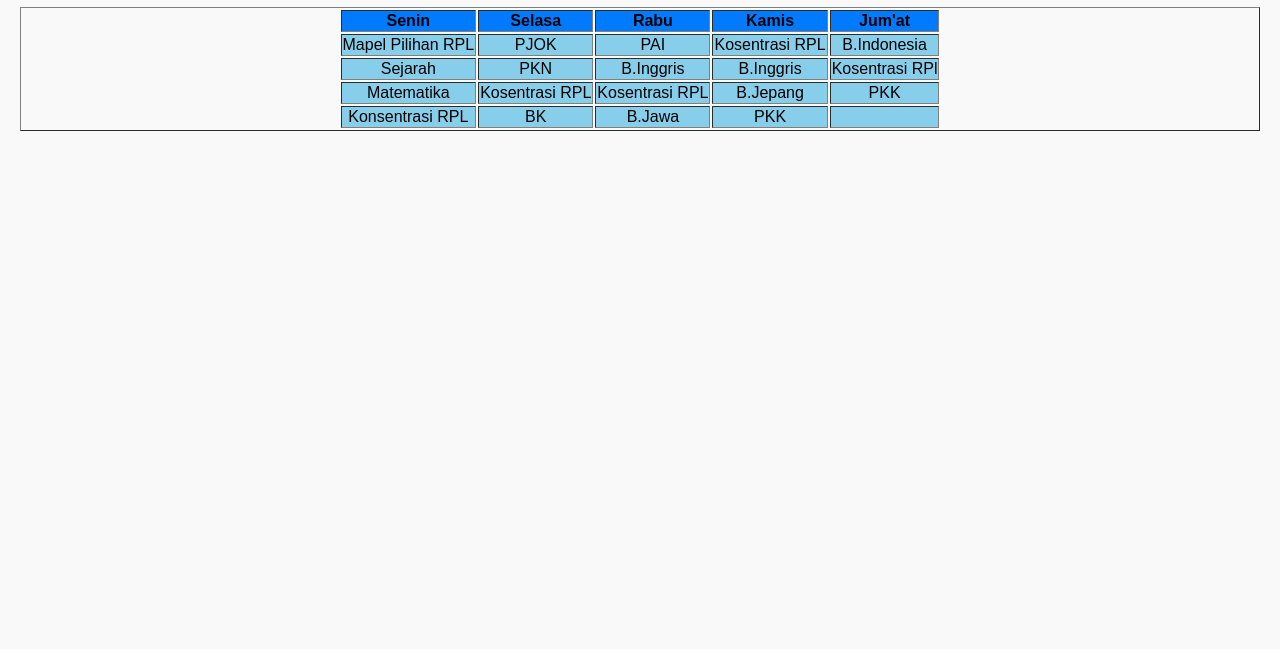
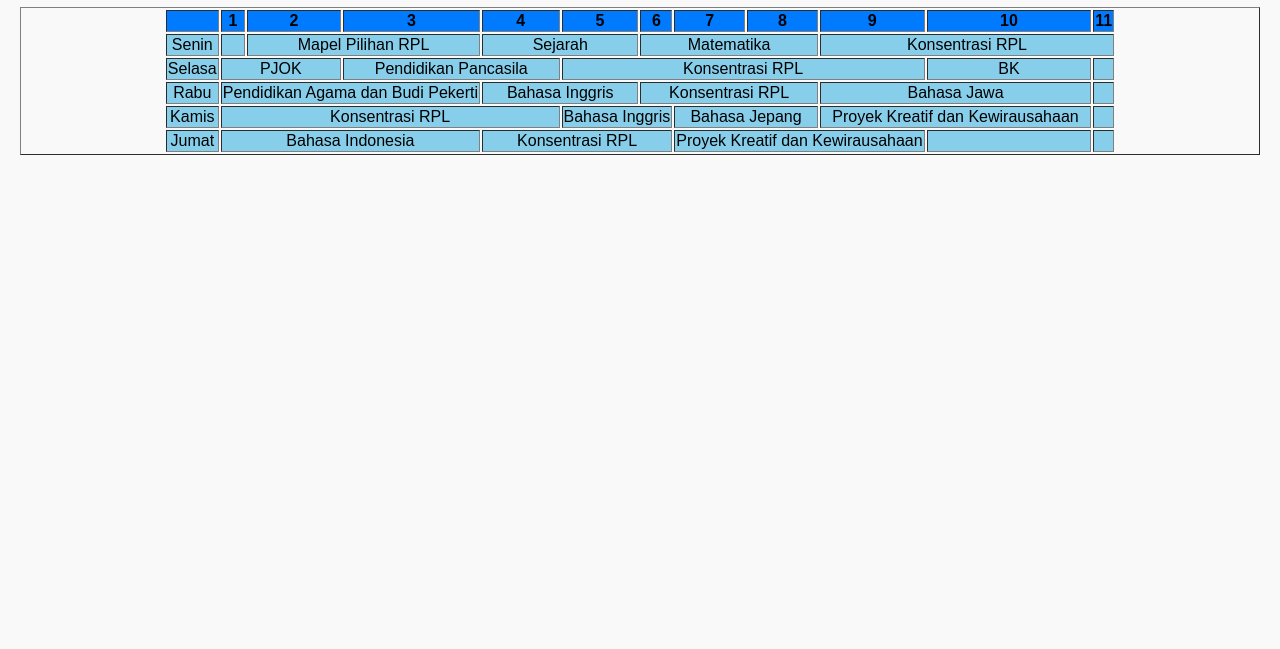
Before and after one commit to reyhanputra10/reyhan, a plain HTML site: page jadwal.html in a window 1280 px wide. Shown: the part 151-800 px from the top of the page. Drawn offline with Linux system fonts and the light colour scheme.

Commit message:
Update jadwal.html

```diff
--- a/jadwal.html
+++ b/jadwal.html
@@ -16,43 +16,63 @@
     </nav>
 
     <h1>Jadwal Pelajaran</h1>
+   <div class="table">
             <table border="1">
                 <tr>
-            <th>Senin</th>
-            <th>Selasa</th>
-            <th>Rabu</th>
-            <th>Kamis</th>
-            <th>Jum'at</th>
+                    <th></th>
+                    <th>1</th>
+                    <th>2</th>
+                    <th>3</th>
+                    <th>4</th>
+                    <th>5</th>
+                    <th>6</th>
+                    <th>7</th>
+                    <th>8</th>
+                    <th>9</th>
+                    <th>10</th>
+                    <th>11</th>
                 </tr>
                 <tr>
-            <td>Mapel Pilihan RPL</td>
-            <td>PJOK</td>
-            <td>PAI</td>
-            <td>Kosentrasi RPL</td>
-            <td>B.Indonesia</td>
+                    <td>Senin</td>
+                    <td></td>
+                    <td colspan="2">Mapel Pilihan RPL</td>
+                    <td colspan="2">Sejarah</td>
+                    <td colspan="3">Matematika</td>
+                    <td colspan="3">Konsentrasi RPL</td>
                 </tr>
                 <tr>
-            <td>Sejarah</td>
-            <td>PKN</td>
-            <td>B.Inggris</td>
-            <td>B.Inggris</td>
-            <td>Kosentrasi RPl</td>
+                    <td>Selasa</td>
+                    <td colspan="2">PJOK</td>
+                    <td colspan="2">Pendidikan Pancasila</td>
+                    <td colspan="5">Konsentrasi RPL</td>
+                    <td>BK</td>
+                    <td></td>
                 </tr>
                 <tr>
-            <td>Matematika</td>
-            <td>Kosentrasi RPL</td>
-            <td>Kosentrasi RPL</td>
-            <td>B.Jepang</td>
-            <td>PKK</td>
+                    <td>Rabu</td>
+                    <td colspan="3">Pendidikan Agama dan Budi Pekerti</td>
+                    <td colspan="2">Bahasa Inggris</td>
+                    <td colspan="3">Konsentrasi RPL</td>
+                    <td colspan="2">Bahasa Jawa</td>
+                    <td></td>
                 </tr>
                 <tr>
-            <td>Konsentrasi RPL</td>
-            <td>BK</td>
-            <td>B.Jawa</td>
-            <td>PKK</td>
+                    <td>Kamis</td>
+                    <td colspan="4">Konsentrasi RPL</td>
+                    <td colspan="2">Bahasa Inggris</td>
+                    <td colspan="2">Bahasa Jepang</td>
+                    <td colspan="2">Proyek Kreatif dan Kewirausahaan</td>
                     <td></td>
-
+                </tr>
+                <tr>
+                    <td>Jumat</td>
+                    <td colspan="3">Bahasa Indonesia</td>
+                    <td colspan="3">Konsentrasi RPL</td>
+                    <td colspan="3">Proyek Kreatif dan Kewirausahaan</td>
+                    <td></td>
+                    <td></td>
                 </tr>
             </table>
+        </div>
 </body>
 </html>
```
Lines whose indentation alone changed are shown as unchanged.
